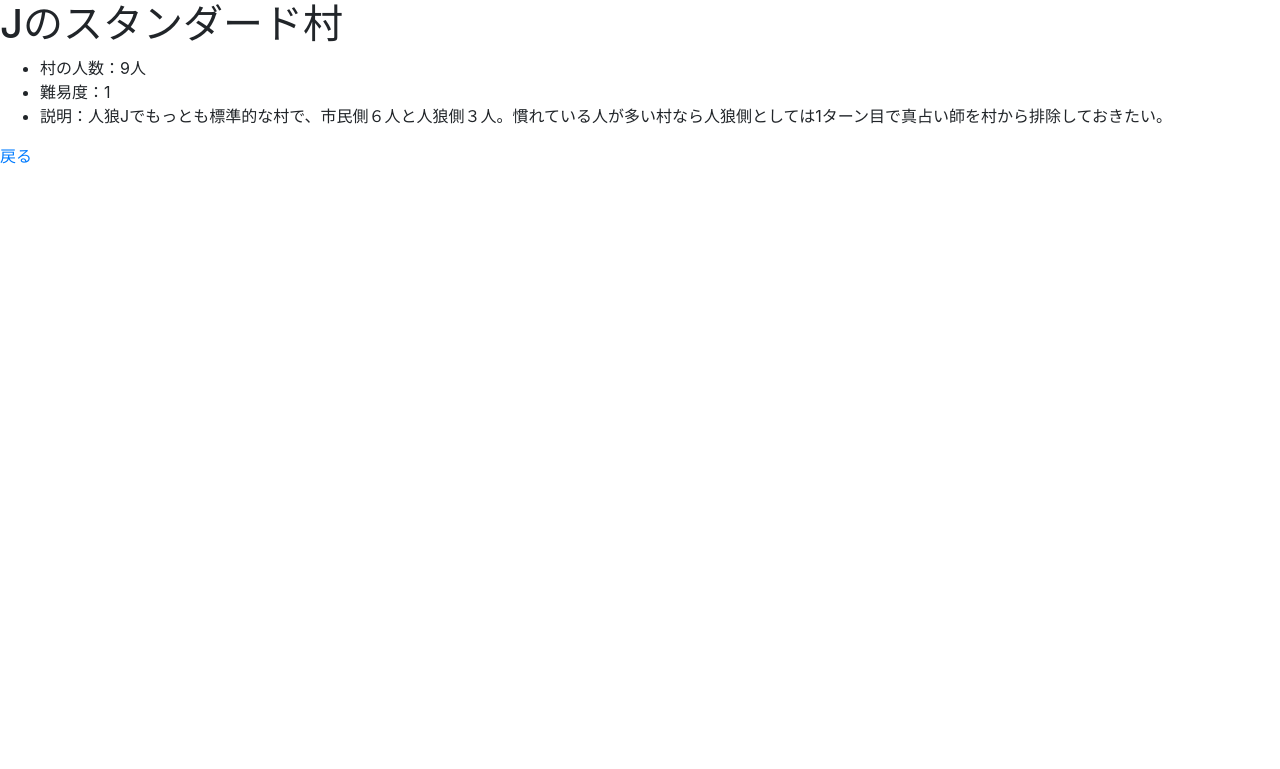
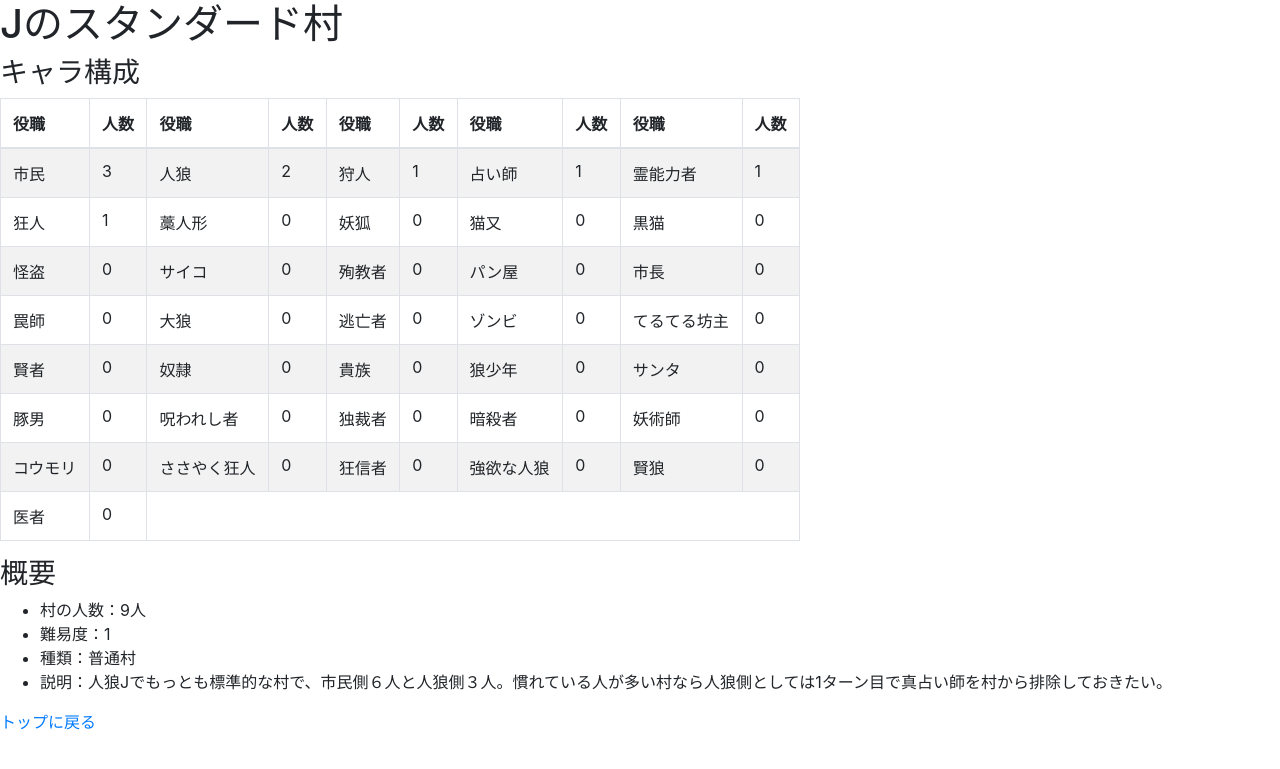
Before and after one commit to bopopescu/jinromura, a Django app: page /jinromura/1/ in a window 1280 px wide. Shown: the top 769 px of the page. Run offline with Django 3.2, Linux system fonts and the light colour scheme; data comes from the database, SQL or seed files in the repository; some libraries are stand-ins or nearby versions.

Commit message:
詳細画面にキャラ構成追加

```diff
--- a/jinromura/templates/jinromura/detail.html
+++ b/jinromura/templates/jinromura/detail.html
@@ -8,11 +8,118 @@
   </head>
   <body>
     <h1>{{ village.name }}</h1>
-    <ul>
-      <li>村の人数：{{ village.people }}人</li>
-      <li>難易度：{{ village.level }}</li>
-      <li>説明：{{ village.description }}</li>
-    </ul>
-    <p><a href="{% url 'index' %}">戻る</a></p>
+    <h3>キャラ構成</h3>
+      <table class="table table-striped table-bordered" style="width:50rem;">
+        <thead>
+          <th>役職</th>
+          <th>人数</th>
+          <th>役職</th>
+          <th>人数</th>
+          <th>役職</th>
+          <th>人数</th>
+          <th>役職</th>
+          <th>人数</th>
+          <th>役職</th>
+          <th>人数</th>
+        </thead>
+        <tbody>
+          <tr>
+            <td>市民</td>
+            <td>{{village.citizen}}</td>
+            <td>人狼</td>
+            <td>{{village.werewolf}}</td>
+            <td>狩人</td>
+            <td>{{village.hunter}}</td>
+            <td>占い師</td>
+            <td>{{village.f_teller}}</td>
+            <td>霊能力者</td>
+            <td>{{village.shaman}}</td>
+          </tr>
+          <tr>
+            <td>狂人</td>
+            <td>{{village.dspcho}}</td>
+            <td>藁人形</td>
+            <td>{{village.straw_doll}}</td>
+            <td>妖狐</td>
+            <td>{{village.fox}}</td>
+            <td>猫又</td>
+            <td>{{village.nekomata}}</td>
+            <td>黒猫</td>
+            <td>{{village.black_cat}}</td>
+          </tr>
+          <tr>
+            <td>怪盗</td>
+            <td>{{village.thief}}</td>
+            <td>サイコ</td>
+            <td>{{village.psyco}}</td>
+            <td>殉教者</td>
+            <td>{{village.martydom}}</td>
+            <td>パン屋</td>
+            <td>{{village.bakery}}</td>
+            <td>市長</td>
+            <td>{{village.mayor}}</td>
+          </tr>
+          <tr>
+            <td>罠師</td>
+            <td>{{village.trap_nurses}}</td>
+            <td>大狼</td>
+            <td>{{village.big_wolf}}</td>
+            <td>逃亡者</td>
+            <td>{{village.fugitive}}</td>
+            <td>ゾンビ</td>
+            <td>{{village.zombi}}</td>
+            <td>てるてる坊主</td>
+            <td>{{village.teruteru}}</td>
+          </tr>
+          <tr>
+            <td>賢者</td>
+            <td>{{village.wiseman}}</td>
+            <td>奴隷</td>
+            <td>{{village.slave}}</td>
+            <td>貴族</td>
+            <td>{{village.aristcracy}}</td>
+            <td>狼少年</td>
+            <td>{{village.zombi}}</td>
+            <td>サンタ</td>
+            <td>{{village.santa}}</td>
+          </tr>
+          <tr>
+            <td>豚男</td>
+            <td>{{village.pigman}}</td>
+            <td>呪われし者</td>
+            <td>{{village.cursed}}</td>
+            <td>独裁者</td>
+            <td>{{village.dictator}}</td>
+            <td>暗殺者</td>
+            <td>{{village.assassin}}</td>
+            <td>妖術師</td>
+            <td>{{village.sorcerer}}</td>
+          </tr>
+          <tr>
+            <td>コウモリ</td>
+            <td>{{village.bat}}</td>
+            <td>ささやく狂人</td>
+            <td>{{village.sasaki}}</td>
+            <td>狂信者</td>
+            <td>{{village.fanatic}}</td>
+            <td>強欲な人狼</td>
+            <td>{{village.goyoku}}</td>
+            <td>賢狼</td>
+            <td>{{village.wisewolf}}</td>
+          </tr>
+          <tr>
+            <td>医者</td>
+            <td>{{village.doctor}}</td>
+          </tr>
+        </tbdoy>
+      </table>
+    <h3>概要</h3>
+      <ul>
+        <li>村の人数：{{ village.people }}人</li>
+        <li>難易度：{{ village.level }}</li>
+        <li>種類：{{ village.category }}</li>
+        <li>説明：{{ village.description }}</li>
+      </ul>
+    <p><a href="{% url 'index' %}">トップに戻る</a></p>
   </body>
 </html>
```
